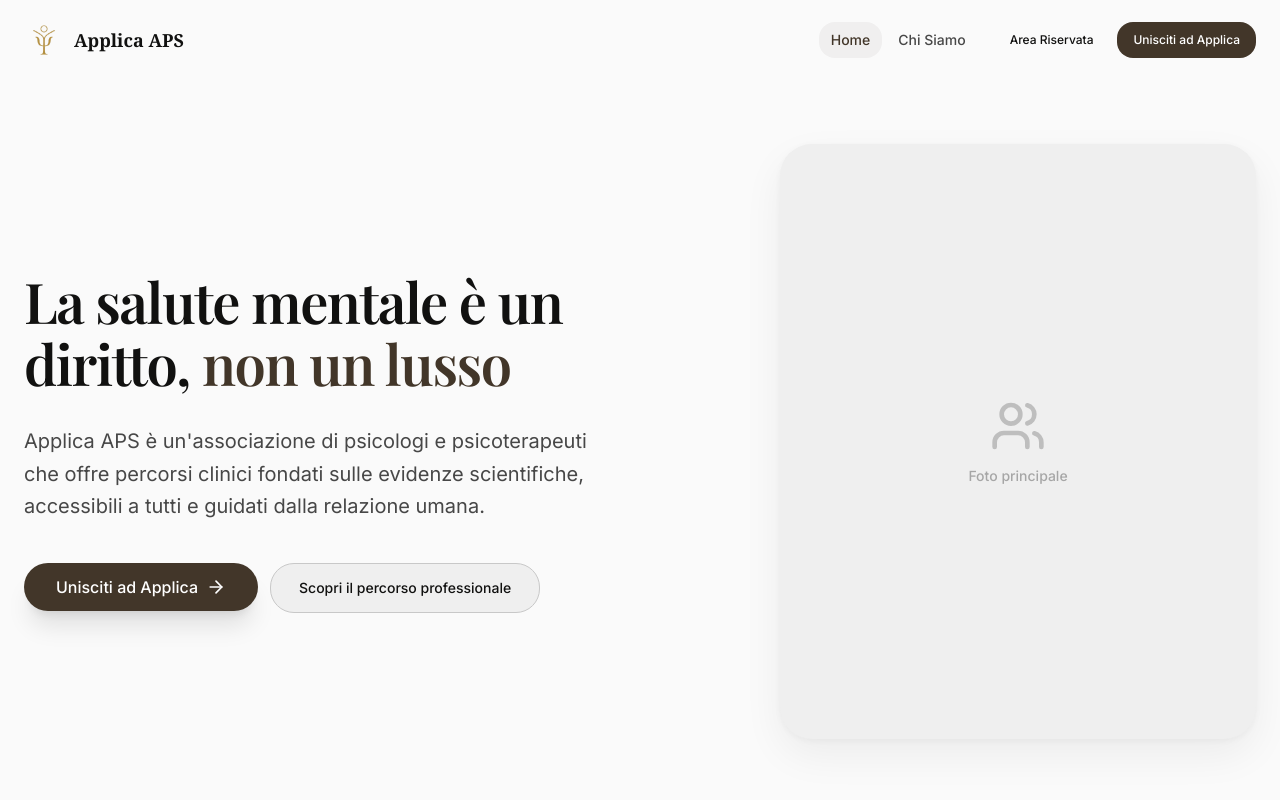
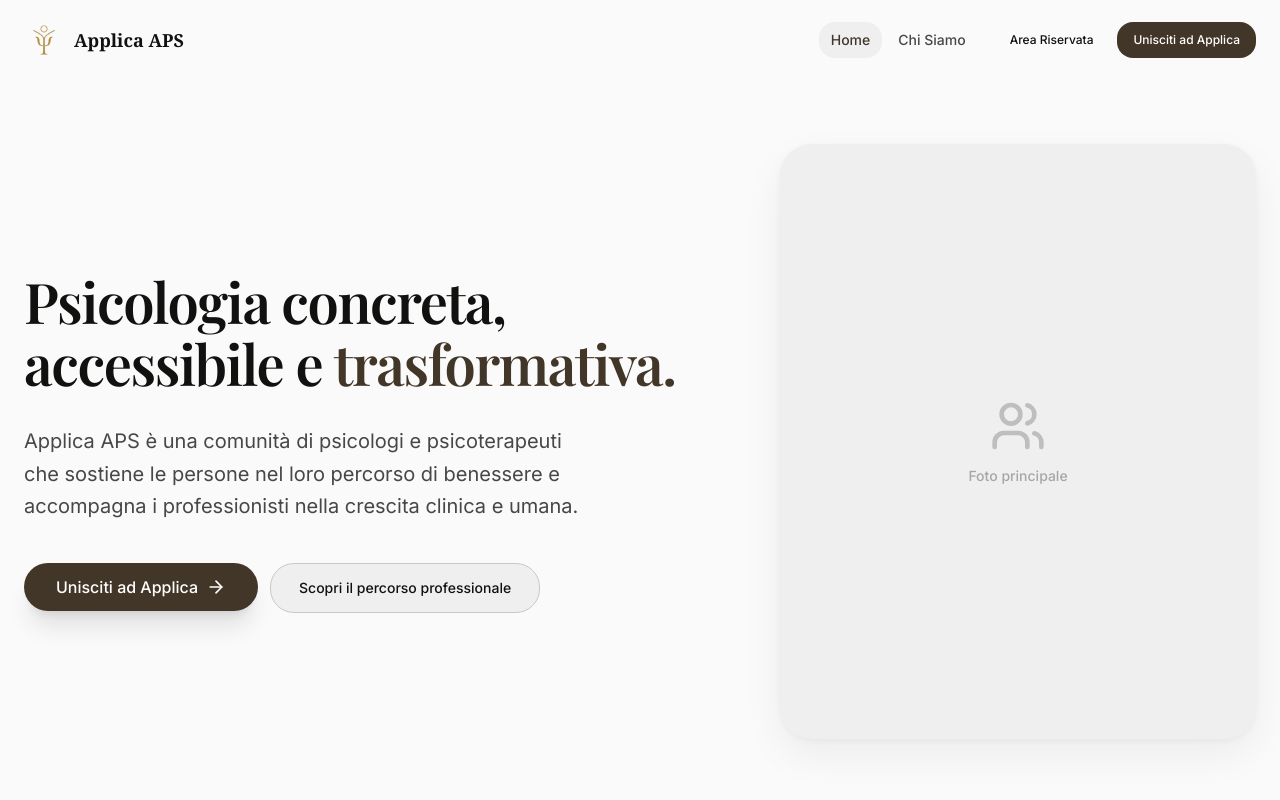
Before and after one commit to applicaaps/applica, a Next.js app in the folder applica-app/: page / in a window 1280 px wide. Shown: the top 800 px of the page. Built offline with nearby package versions, Linux system fonts and the light colour scheme; a web font is replaced by a local one.

Commit message:
modifica titolo

```diff
--- a/applica-app/app/page.tsx
+++ b/applica-app/app/page.tsx
@@ -15,14 +15,14 @@ export default function Home() {
           <div className="lg:col-span-7 space-y-8">
             <RevealSection>
               <h1 className="text-4xl md:text-5xl lg:text-[3.5rem] font-bold leading-[1.1] text-[var(--color-on-surface)] tracking-tight">
-                La salute mentale è un diritto,{" "}
-                <span className="text-[var(--color-primary)]">non un lusso</span>
+                Psicologia concreta, accessibile e{" "}
+                <span className="text-[var(--color-primary)]">trasformativa.</span>
               </h1>
             </RevealSection>
 
             <RevealSection stagger={1}>
               <p className="text-lg md:text-xl text-[var(--color-on-surface-variant)] max-w-xl leading-relaxed prose-pretty">
-                Applica APS è un&apos;associazione di psicologi e psicoterapeuti che offre percorsi clinici fondati sulle evidenze scientifiche, accessibili a tutti e guidati dalla relazione umana.
+                Applica APS è una comunità di psicologi e psicoterapeuti che sostiene le persone nel loro percorso di benessere e accompagna i professionisti nella crescita clinica e umana.
               </p>
             </RevealSection>
 
```
Also changed, not shown: 1 other file (tests, documents, lock files or other folders).
